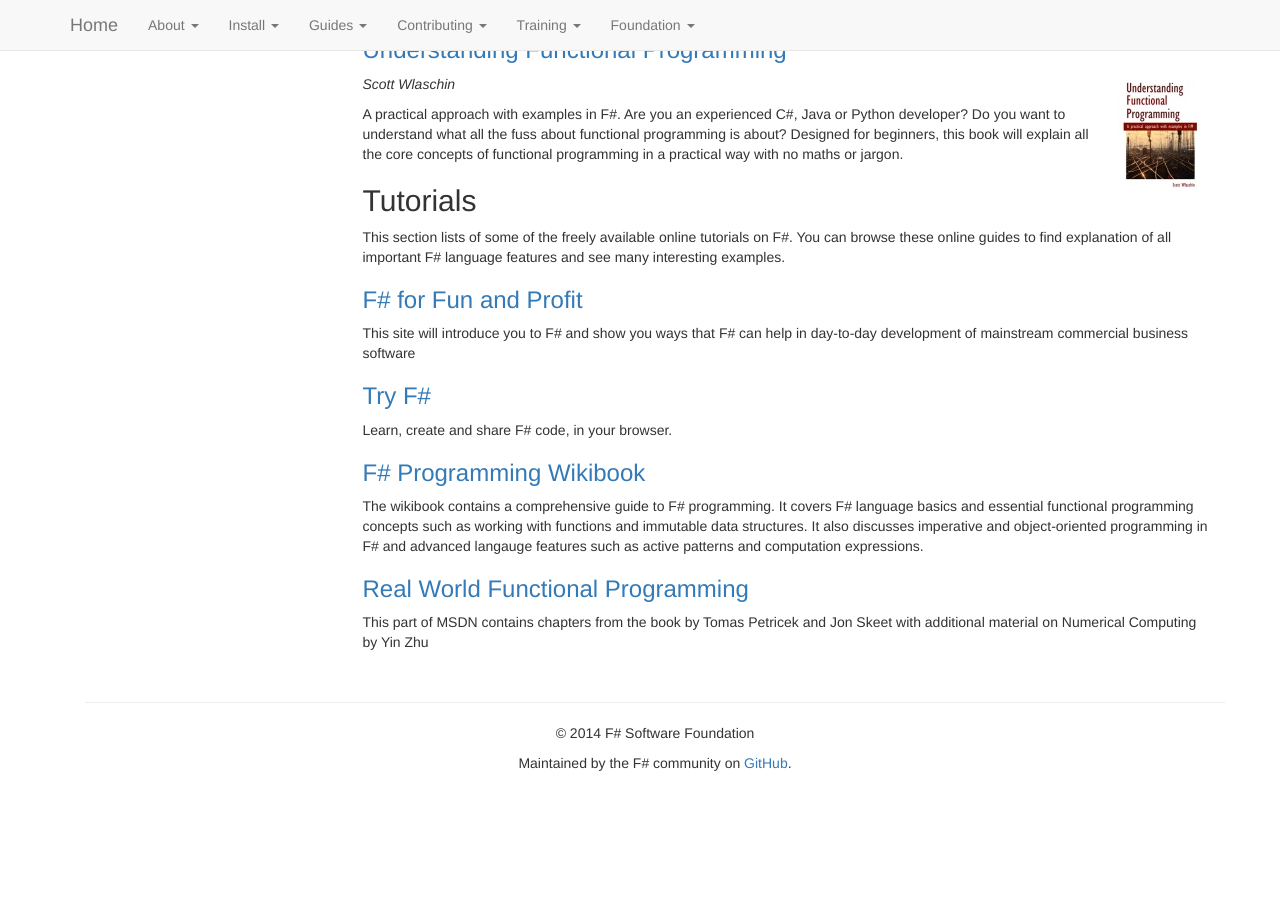
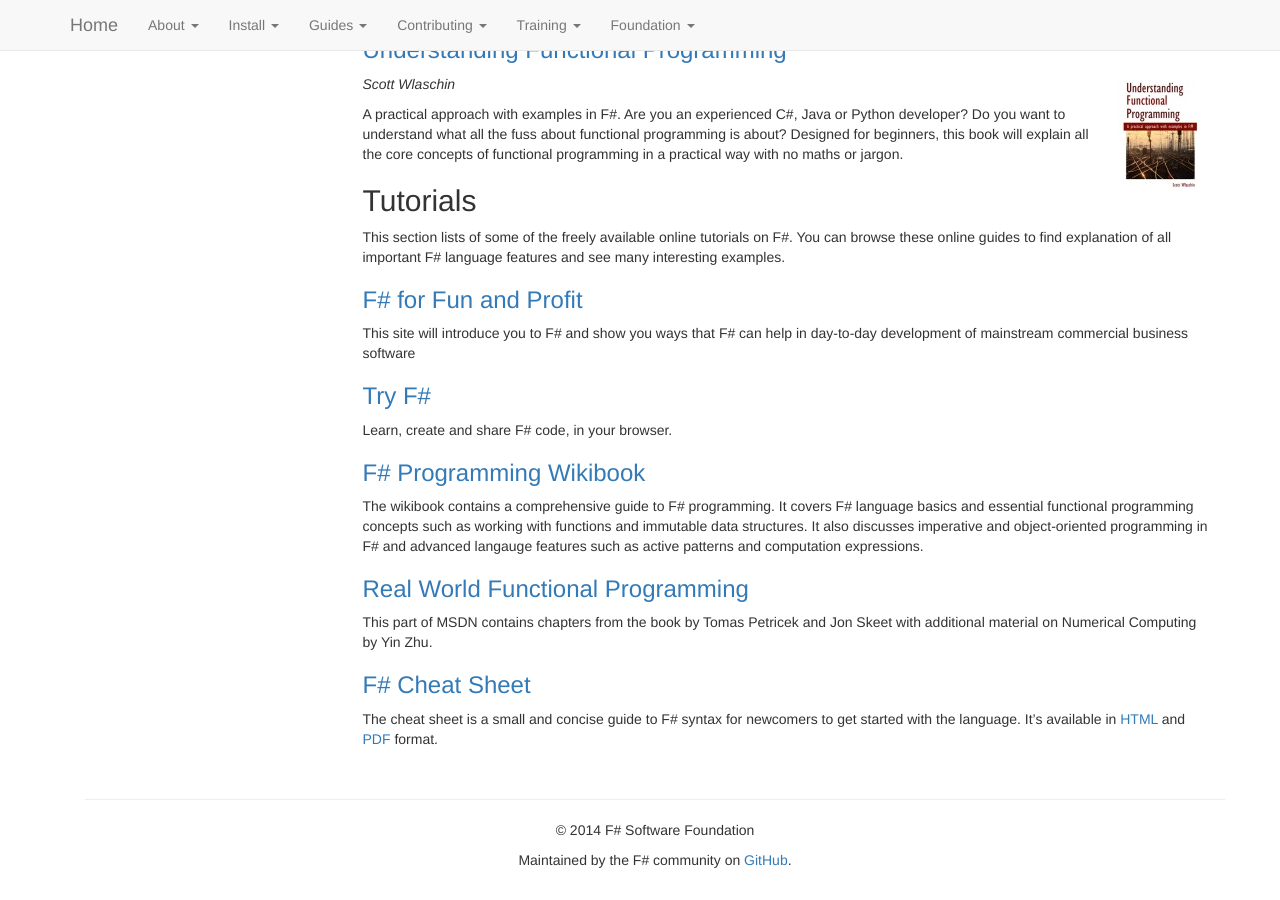
Before and after one commit to fsharp/fsharp.org, a Jekyll site: the page built from about/learning.md, in a window 1280 px wide and 900 px high, scrolled down 2971 px. Built offline with Jekyll 4.4.1, drawn with Linux system fonts in a browser that asks for light colours; nearby versions of some CDN libraries; some web fonts are replaced; comment, search, counter and statistics services are not loaded; before the commit the page ends 3774 px from its top, so only the background shows below that.

Commit message:
Add F# Cheat Sheet to learning materials
As per Don's suggestion at https://twitter.com/dsyme/status/494043579216850944.

```diff
--- a/about/learning.md
+++ b/about/learning.md
@@ -220,4 +220,8 @@ features such as active patterns and computation expressions.
 ### [Real World Functional Programming](http://msdn.microsoft.com/en-us/library/hh314518)
 
 This part of MSDN contains chapters from the book by Tomas Petricek and Jon Skeet with
-additional material on Numerical Computing by Yin Zhu
+additional material on Numerical Computing by Yin Zhu.
+
+### [F# Cheat Sheet](http://dungpa.github.io/fsharp-cheatsheet/)
+
+The cheat sheet is a small and concise guide to F# syntax for newcomers to get started with the language. It's available in [HTML](http://dungpa.github.io/fsharp-cheatsheet/) and [PDF](https://github.com/dungpa/fsharp-cheatsheet/raw/gh-pages/fsharp-cheatsheet.pdf) format.
```
